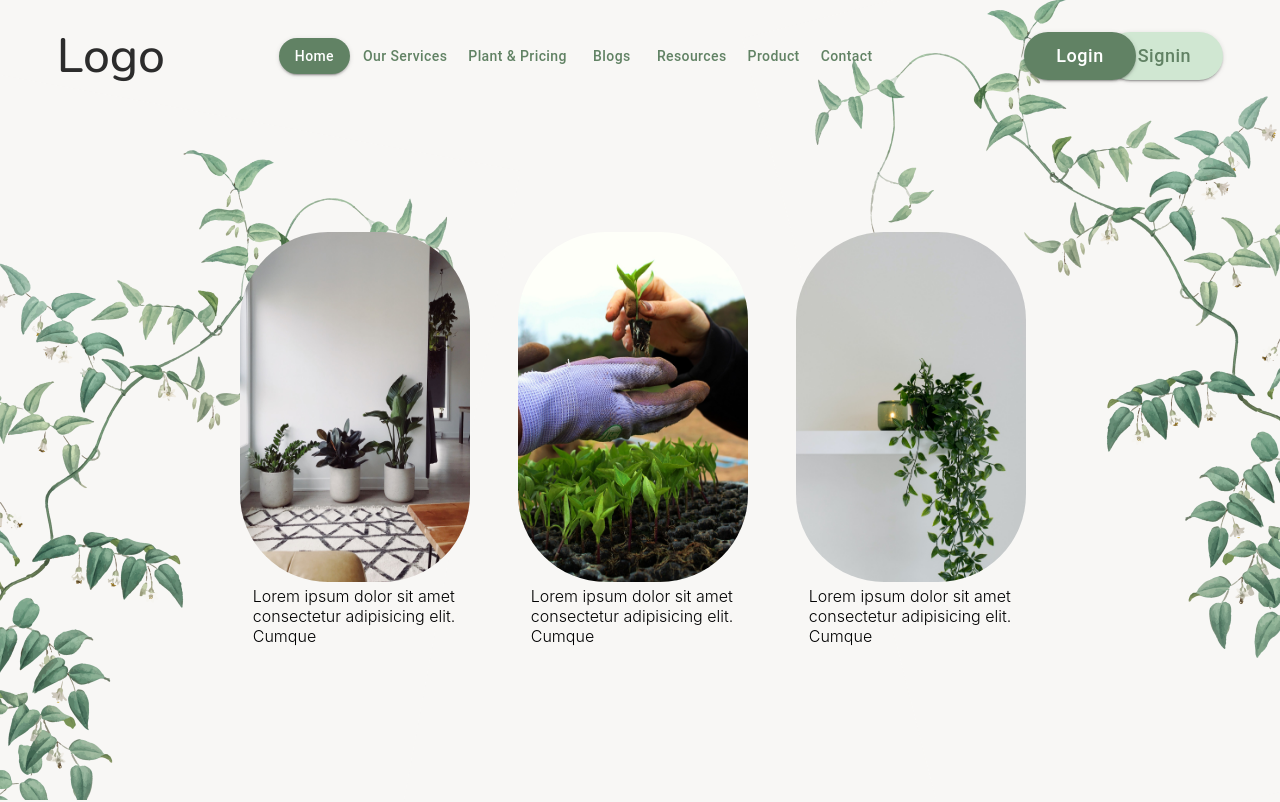
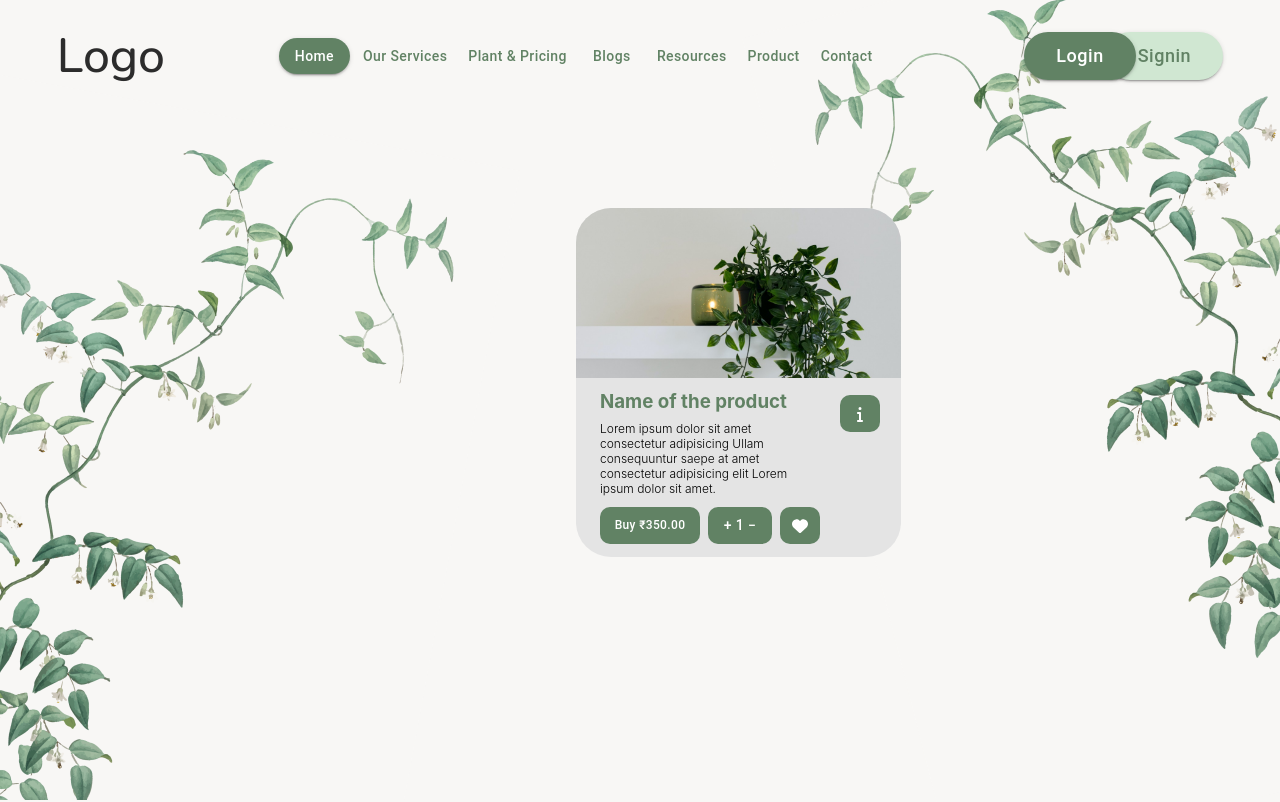
Before and after one commit to Chitransh24/apna-bageecha, a React (Create React App) app: page / in a window 1280 px wide. Shown: the top 802 px of the page. Built offline with nearby package versions, Linux system fonts and the light colour scheme.

Commit message:
Products

```diff
--- a/src/App.js
+++ b/src/App.js
@@ -11,6 +11,7 @@ import Navbar from "./components/Navbar/Navbar";
 import { FontAwesomeIcon } from "@fortawesome/react-fontawesome";
 import { faChevronRight } from "@fortawesome/free-solid-svg-icons";
 import LandingImage from "./components/LandingImage/LandingImage";
+import Products from "./views/Products";
 
 function App() {
   return (
@@ -27,7 +28,8 @@ function App() {
       />
       {/* <AbButton text ="Hello" /> */}
       <Navbar />
-      <div
+      <Products src={LandingImage3} ProductName={"Name of the product"} />
+      {/* <div
         style={{
           display: "flex",
           flexWrap: "wrap",
@@ -50,9 +52,9 @@ function App() {
           src={LandingImage2}
           desc="Lorem ipsum dolor sit amet consectetur adipisicing elit. Cumque"
         />
-      </div>
+      </div> */}
 
-      <Button
+      {/* <Button
         style={{
           fontSize: "12px",
           margin: "0 0 1rem 44rem",
@@ -90,7 +92,7 @@ function App() {
             icon={faChevronRight}
           />
         </div>
-      </Button>
+      </Button> */}
     </div>
   );
 }
--- /dev/null
+++ b/src/views/Products.js
@@ -0,0 +1,128 @@
+import React from "react";
+import { Button } from "@mui/material";
+import { FontAwesomeIcon } from "@fortawesome/react-fontawesome";
+import { faHeart, faInfo } from "@fortawesome/free-solid-svg-icons";
+
+function App({ src, ProductName }) {
+  return (
+    <div
+      style={{
+        margin: "7rem 0 0 36rem",
+        width: "325px",
+        borderRadius: "35px",
+        height: "349px",
+        backgroundColor: "#e4e4e4",
+      }}
+    >
+      <img
+        style={{
+          height: "170px",
+          width: "325px",
+          backgroundSize: "cover",
+          objectFit: "cover",
+          borderTopRightRadius: "35px",
+          borderTopLeftRadius: "35px",
+        }}
+        src={src}
+        alt=""
+      />
+      <div id="productDetail" style={{ position: "relative" }}>
+        <h3 style={{ color: "#618264", margin: "0.5rem 0 0 1.5rem" }}>
+          {" "}
+          {ProductName}
+        </h3>
+
+        <p
+          style={{
+            fontSize: "12px",
+            textAlign: "left",
+            margin: "0.5rem 0 0 1.5rem",
+            width: "220px",
+          }}
+        >
+          Lorem ipsum dolor sit amet consectetur adipisicing Ullam consequuntur
+          saepe at amet consectetur adipisicing elit Lorem ipsum dolor sit amet.
+        </p>
+        <div
+          id="buttons"
+          style={{ display: "flex", margin: "0.7rem 0 0 1.5rem" }}
+        >
+          <Button
+            style={{
+              fontSize: "12px",
+              //   margin: "0 0 1rem 44rem",
+              height: "37px",
+              width: "100px",
+              borderRadius: "10px",
+              backgroundColor: "#618264",
+              border: "none",
+              color: "#ffffff",
+              display: "flex",
+              justifyContent: "center",
+              alignItems: "center",
+              textTransform: "none",
+            }}
+          >
+            Buy &#8377;350.00
+          </Button>
+          <Button
+            style={{
+              fontSize: "14px",
+              marginLeft: "8px",
+              height: "37px",
+              width: "50px",
+              borderRadius: "10px",
+              backgroundColor: "#618264",
+              border: "none",
+              color: "#ffffff",
+              display: "flex",
+              justifyContent: "center",
+              alignItems: "center",
+              textTransform: "none",
+            }}
+          >
+            &#43; 1 &#8722;
+          </Button>
+          <div
+            id="heart"
+            style={{
+              height: "37px",
+              width: "40px",
+              marginLeft: "8px",
+              borderRadius: "10px",
+              backgroundColor: "#618264",
+              fontSize: "16px",
+              display: "flex",
+              justifyContent: "center",
+              alignItems: "center",
+              color: "white",
+            }}
+          >
+            <FontAwesomeIcon icon={faHeart} />
+          </div>
+          <div
+            id="info"
+            style={{
+              height: "37px",
+              width: "40px",
+              marginLeft: "20px",
+              position: "relative",
+              bottom: "7rem",
+              borderRadius: "10px",
+              backgroundColor: "#618264",
+              fontSize: "16px",
+              display: "flex",
+              justifyContent: "center",
+              alignItems: "center",
+              color: "white",
+            }}
+          >
+            <FontAwesomeIcon style={{}} icon={faInfo} />
+          </div>
+        </div>
+      </div>
+    </div>
+  );
+}
+
+export default App;
```
